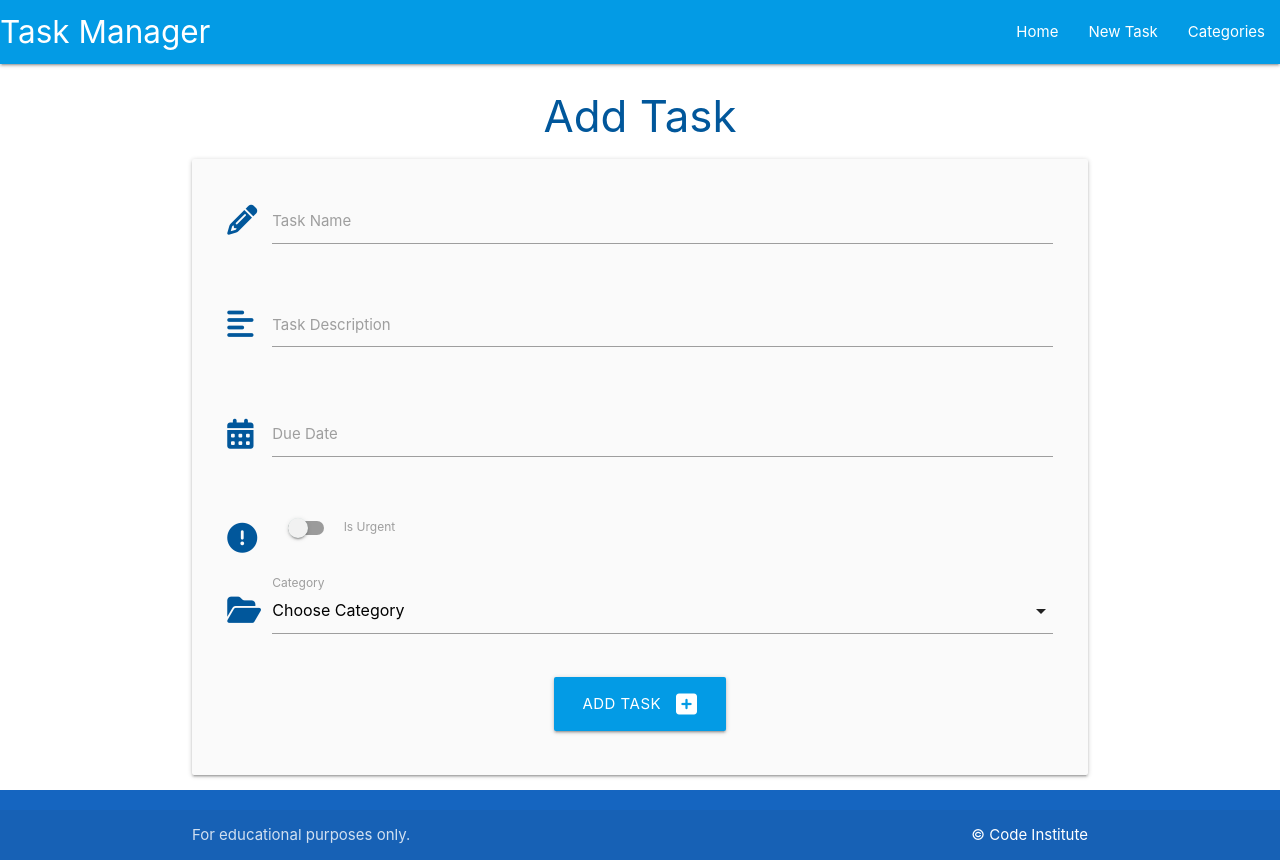
After one commit to Adriele-lima/Flask-SQLalchemy, a Flask app: page /add_task in a window 1280 px wide. The commit adds this page. Run offline with Flask 3, Linux system fonts and the light colour scheme; data that the repository does not hold is empty; some libraries are stand-ins or nearby versions.

```diff
--- a/taskmanager/routes.py
+++ b/taskmanager/routes.py
@@ -5,11 +5,14 @@ from taskmanager.models import Category, Task
 
 @app.route("/")
 def home():
-    return render_template("tasks.html")
+
+    tasks = list(Task.query.order_by(Task.id).all())
+    return render_template("tasks.html", tasks=tasks)
 
 
 @app.route("/categories")
 def categories():
+
     categories = list(Category.query.order_by(Category.category_name).all())
     return render_template("categories.html", categories=categories)
 
@@ -28,11 +31,14 @@ def add_category():
 
 @app.route("/edit_category/<int:category_id>", methods=["GET", "POST"])
 def edit_category(category_id):
+
     category = Category.query.get_or_404(category_id)
+
     if request.method == "POST":
         category.category_name = request.form.get("category_name")
         db.session.commit()
         return redirect(url_for("categories"))
+
     return render_template("edit_category.html", category=category)
 
 
@@ -42,3 +48,23 @@ def delete_category(category_id):
     db.session.delete(category)
     db.session.commit()
     return redirect(url_for("categories"))
+
+
+@app.route("/add_task", methods=["GET", "POST"])
+def add_task():
+
+    categories = list(Category.query.order_by(Category.category_name).all())
+
+    if request.method == "POST":
+        task = Task(
+            task_name = request.form.get("task_name"),
+            task_description = request.form.get("task_description"),
+            is_urgent = bool(True if request.form.get("is_urgent") else False),
+            due_date = request.form.get("due_date"),
+            category_id = request.form.get("category_id")
+        )
+        db.session.add(task)
+        db.session.commit()
+        return redirect(url_for("home"))
+
+    return render_template("add_task.html", categories=categories)
--- a/taskmanager/static/js/script.js
+++ b/taskmanager/static/js/script.js
@@ -1,4 +1,21 @@
-document.addEventListener('DOMContentLoaded', function() {
-    let sidenav = document.querySelectorAll('.sidenav');
-    M.Sidenav.init(sidenav);
+document.addEventListener("DOMContentLoaded", function() {
+  // sidenav initialization
+  let sidenav = document.querySelectorAll(".sidenav");
+  M.Sidenav.init(sidenav);
+
+  // datepicker initialization
+  let datepicker = document.querySelectorAll(".datepicker");
+  M.Datepicker.init(datepicker, {
+      format: "dd mmmm, yyyy",
+      i18n: {done: "Select"}
   });
+
+  // select initialization
+  let selects = document.querySelectorAll("select");
+  M.FormSelect.init(selects);
+
+  //collapsible initialization
+  let collapsibles = document.querySelectorAll('.collapsible');
+  M.Collapsible.init(collapsibles);
+
+});
--- /dev/null
+++ b/taskmanager/templates/add_task.html
@@ -0,0 +1,70 @@
+{% extends "base.html" %}
+{% block content %}
+
+<h3 class="light-blue-text text-darken-4 center-align">Add Task</h3>
+
+<div class="row card-panel grey lighten-5">
+    <form class="col s12" method="POST" action="{{ url_for('add_task') }}">
+        <!-- task name -->
+        <div class="row">
+            <div class="input-field col s12">
+                <i class="fas fa-pencil-alt prefix light-blue-text text-darken-4"></i>
+                <input id="task_name" name="task_name" minlength="5" maxlength="50" type="text" class="validate" required>
+                <label for="task_name">Task Name</label>
+            </div>
+        </div>
+        <!-- task description -->
+        <div class="row">
+            <div class="input-field col s12">
+                <i class="fas fa-align-left prefix light-blue-text text-darken-4"></i>
+                <textarea id="task_description" name="task_description" minlength="5" maxlength="200"
+                    type="text" class="materialize-textarea validate" required></textarea>
+                <label for="task_description">Task Description</label>
+            </div>
+        </div>
+        <!-- due date -->
+        <div class="row">
+            <div class="input-field col s12">
+                <i class="fas fa-calendar-alt prefix light-blue-text text-darken-4"></i>
+                <input id="due_date" name="due_date" type="text" class="datepicker validate" required>
+                <label for="due_date">Due Date</label>
+            </div>
+        </div>
+        <!-- is urgent -->
+        <div class="row">
+            <div class="input-field col s12">
+                <div class="switch">
+                    <i class="fas fa-exclamation-circle prefix light-blue-text text-darken-4"></i>
+                    <label for="is_urgent">
+                        <input id="is_urgent" name="is_urgent" type="checkbox">
+                        <span class="lever"></span>
+                        Is Urgent
+                    </label>
+                </div>
+            </div>
+        </div>
+        <!-- category id -->
+        <div class="row">
+            <div class="input-field col s12">
+                <i class="fas fa-folder-open prefix light-blue-text text-darken-4"></i>
+                <select id="category_id" name="category_id" class="validate" required>
+                    <option value="" disabled selected>Choose Category</option>
+                    {% for category in categories %}
+                        <option value="{{ category.id }}">{{ category.category_name }}</option>
+                    {% endfor %}
+                </select>
+                <label for="category_id">Category</label>
+            </div>
+        </div>
+        <!-- submit button -->
+        <div class="row">
+            <div class="col s12 center-align">
+                <button type="submit" class="btn-large light-blue darken-1">
+                    Add Task <i class="fas fa-plus-square right"></i>
+                </button>
+            </div>
+        </div>
+    </form>
+</div>
+
+{% endblock %}
--- a/taskmanager/templates/base.html
+++ b/taskmanager/templates/base.html
@@ -18,7 +18,7 @@
         <a href="#" data-target="mobile-demo" class="sidenav-trigger"><i class="fa-solid fa-bars"></i></a>
         <ul class="right hide-on-med-and-down">
             <li><a href="{{ url_for('home') }}">Home</a></li>
-            <li><a href="">New Task</a></li>
+            <li><a href="{{ url_for('add_task') }}">New Task</a></li>
             <li><a href="{{ url_for('categories') }}">Categories</a></li>
 
         </ul>
@@ -28,7 +28,7 @@
     <!-- mobile side navbar -->
     <ul class="sidenav" id="mobile-demo">
         <li><a href="{{ url_for('home') }}">Home</a></li>
-        <li><a href="">New Task</a></li>
+        <li><a href="{{ url_for('add_task') }}">New Task</a></li>
         <li><a href="{{ url_for('categories') }}">Categories</a></li>
     </ul>
     </header>
```
Also changed, not shown: taskmanager/templates/tasks.html (+28 -0 lines).
